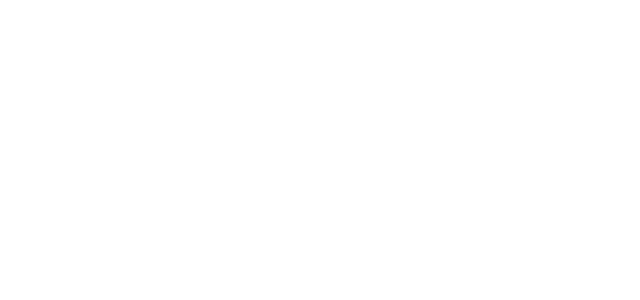
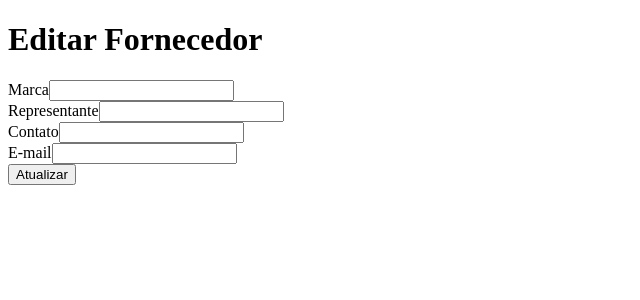
Before and after one commit to DanielScheffel/assistControl, a React (Vite) app: page /fornecedores/editar/1 in a window 1280 px wide. Before the commit this address had no page. Shown: the top 300 px of the page, without its empty margins (0-640 px from the left). Built offline with nearby package versions, Linux system fonts and the light colour scheme; no server answers.

Commit message:
Fazendo módulo de fornecedor e começando a estilizar

```diff
--- /dev/null
+++ b/src/pages/CadastroFornecedor.tsx
@@ -0,0 +1,82 @@
+import { useState } from "react";
+import { fornecedorService } from "../services/fornecedorService";
+
+export default function CadastroFornecedor() {
+  const [marca, setMarca] = useState("");
+  const [representante, setRepresentante] = useState("");
+  const [contato, setContato] = useState("");
+  const [email, setEmail] = useState("");
+  const [loading, setLoading] = useState(false);
+
+  async function handleSubmit(e: React.FormEvent) {
+    e.preventDefault();
+
+    try {
+      setLoading(true);
+
+      await fornecedorService.cadastrar({
+        marca,
+        representante,
+        contato,
+        email,
+      });
+
+      alert("Fornecedor cadastrado com sucesso!");
+
+      setMarca("");
+      setRepresentante("");
+      setContato("");
+      setEmail("");
+    } catch (error) {
+      console.error(error);
+      alert("Erro ao cadastrar fornecedor.");
+    } finally {
+      setLoading(false);
+    }
+  }
+
+  return (
+    <div>
+      <h1>Novo Fornecedor</h1>
+
+      <form onSubmit={handleSubmit}>
+        <div>
+          <label>Marca</label>
+          <input
+            value={marca}
+            onChange={(e) => setMarca(e.target.value)}
+          />
+        </div>
+
+        <div>
+          <label>Representante</label>
+          <input
+            value={representante}
+            onChange={(e) => setRepresentante(e.target.value)}
+          />
+        </div>
+
+        <div>
+          <label>Contato</label>
+          <input
+            value={contato}
+            onChange={(e) => setContato(e.target.value)}
+          />
+        </div>
+
+        <div>
+          <label>E-mail</label>
+          <input
+            type="email"
+            value={email}
+            onChange={(e) => setEmail(e.target.value)}
+          />
+        </div>
+
+        <button type="submit" disabled={loading}>
+          {loading ? "Salvando..." : "Cadastrar"}
+        </button>
+      </form>
+    </div>
+  );
+}
--- /dev/null
+++ b/src/pages/EditarFornecedor.tsx
@@ -0,0 +1,101 @@
+import { useEffect, useState } from "react";
+import { useNavigate, useParams } from "react-router-dom";
+import { fornecedorService } from "../services/fornecedorService";
+
+export default function EditarFornecedor() {
+  const { id } = useParams();
+  const navigate = useNavigate();
+
+  const [marca, setMarca] = useState("");
+  const [representante, setRepresentante] = useState("");
+  const [contato, setContato] = useState("");
+  const [email, setEmail] = useState("");
+  const [loading, setLoading] = useState(false);
+
+  useEffect(() => {
+    async function carregarFornecedor() {
+      try {
+        const response = await fornecedorService.buscarPorId(Number(id));
+
+        setMarca(response.data.marca);
+        setRepresentante(response.data.representante);
+        setContato(response.data.contato);
+        setEmail(response.data.email);
+      } catch (error) {
+        console.error(error);
+        alert("Erro ao carregar fornecedor.");
+      }
+    }
+
+    carregarFornecedor();
+  }, [id]);
+
+  async function handleSubmit(e: React.FormEvent) {
+    e.preventDefault();
+
+    try {
+      setLoading(true);
+
+      await fornecedorService.atualizar(Number(id), {
+        marca,
+        representante,
+        contato,
+        email,
+      });
+
+      alert("Fornecedor atualizado com sucesso!");
+
+      navigate("/fornecedores");
+    } catch (error) {
+      console.error(error);
+      alert("Erro ao atualizar fornecedor.");
+    } finally {
+      setLoading(false);
+    }
+  }
+
+  return (
+    <div>
+      <h1>Editar Fornecedor</h1>
+
+      <form onSubmit={handleSubmit}>
+        <div>
+          <label>Marca</label>
+          <input
+            value={marca}
+            onChange={(e) => setMarca(e.target.value)}
+          />
+        </div>
+
+        <div>
+          <label>Representante</label>
+          <input
+            value={representante}
+            onChange={(e) => setRepresentante(e.target.value)}
+          />
+        </div>
+
+        <div>
+          <label>Contato</label>
+          <input
+            value={contato}
+            onChange={(e) => setContato(e.target.value)}
+          />
+        </div>
+
+        <div>
+          <label>E-mail</label>
+          <input
+            type="email"
+            value={email}
+            onChange={(e) => setEmail(e.target.value)}
+          />
+        </div>
+
+        <button type="submit" disabled={loading}>
+          {loading ? "Salvando..." : "Atualizar"}
+        </button>
+      </form>
+    </div>
+  );
+}
--- /dev/null
+++ b/src/pages/Fornecedores.tsx
@@ -0,0 +1,106 @@
+import { useEffect, useState } from "react";
+import { fornecedorService } from "../services/fornecedorService";
+import type { Fornecedor } from "../types/Fornecedor";
+import { Link } from "react-router-dom";
+import axios from "axios";
+
+export default function Fornecedores() {
+  const [fornecedores, setFornecedores] = useState<Fornecedor[]>([]);
+  const [loading, setLoading] = useState(true);
+
+
+
+  useEffect(() => {
+    async function carregarFornecedores() {
+      try {
+        const response = await fornecedorService.listar();
+        setFornecedores(response.data);
+      } catch (error) {
+        console.error("Erro ao carregar fornecedores:", error);
+      } finally {
+        setLoading(false);
+      }
+    }
+
+    carregarFornecedores();
+  }, []);
+
+  if (loading) {
+    return <h2>Carregando fornecedores...</h2>;
+  }
+
+  async function excluirFornecedor(id: number) {
+    const confirmar = window.confirm(
+        "Deseja realmente excluir este fornecedor?"
+    );
+
+    if (!confirmar) return;
+
+    try {
+        await fornecedorService.deletar(id);
+
+        setFornecedores((fornecedoresAtuais) =>
+        fornecedoresAtuais.filter(
+            (fornecedor) => fornecedor.id_fornecedor !== id
+        )
+        );
+
+        alert("Fornecedor excluído com sucesso!");
+    } catch (error) {
+  if (axios.isAxiosError(error)) {
+    const mensagem = error.response?.data?.message;
+
+    if (
+      mensagem?.includes("fk_produto_fornecedor")
+    ) {
+      alert(
+        "Este fornecedor possui produtos cadastrados e não pode ser excluído."
+      );
+      return;
+    }
+  }
+
+  alert("Erro ao excluir fornecedor.");
+}
+    }
+
+  return (
+    <div>
+      <h1>Fornecedores</h1>
+
+      <table>
+        <thead>
+          <tr>
+            <th>ID</th>
+            <th>Marca</th>
+            <th>Representante</th>
+            <th>Contato</th>
+            <th>E-mail</th>
+            <th>Ações</th>
+          </tr>
+        </thead>
+
+        <tbody>
+          {fornecedores.map((fornecedor) => (
+            <tr key={fornecedor.id_fornecedor}>
+              <td>{fornecedor.id_fornecedor}</td>
+              <td>{fornecedor.marca}</td>
+              <td>{fornecedor.representante}</td>
+              <td>{fornecedor.contato}</td>
+              <td>{fornecedor.email}</td>
+              <td>
+                <Link to={`/fornecedores/editar/${fornecedor.id_fornecedor}`}>
+                    Editar
+                </Link>
+
+                <button onClick={() => excluirFornecedor(fornecedor.id_fornecedor)}>
+                    Excluir
+                </button>
+              </td>
+            </tr>
+          ))}
+        </tbody>
+      </table>
+    </div>
+  );
+}
--- a/src/pages/Usuarios.tsx
+++ b/src/pages/Usuarios.tsx
@@ -28,6 +28,27 @@
             } catch (error) {
                 console.error(error);
                 alert("Erro ao excluir usuário");
+            }
+        }
+
+        async function alterarStatus(id: number, statusAtual: string) {
+            const novoStatus = statusAtual === "Ativo" ? "Inativo" : "Ativo";
+
+            try {
+                await usuarioService.alterarStatus(id, novoStatus);
+
+                setUsuarios((usuariosAtuais) =>
+                usuariosAtuais.map((usuario) =>
+                    usuario.id_usuario === id
+                    ? { ...usuario, status: novoStatus}
+                    : usuario
+                )
+            );
+
+            alert("Status atualizado com sucesso!")
+            } catch (error) {
+                console.error(error);
+                alert("Erro ao alterar status.")
             }
         }
 
@@ -80,6 +101,15 @@
                                 </Link>
 
                                 <button onClick={() => excluirUsuario(usuario.id_usuario)}>Excluir</button>
+
+                                <button onClick={() =>
+                                    alterarStatus(
+                                        usuario.id_usuario,
+                                        usuario.status
+                                    )
+                                }>
+                                    {usuario.status === "Ativo" ? "Inativo" : "Ativo"}
+                                </button>
                             </td>
                         </tr>
                     ))}
--- a/src/routes/AppRoutes.tsx
+++ b/src/routes/AppRoutes.tsx
@@ -5,6 +5,9 @@
 import Usuarios from "../pages/Usuarios";
 import CadastroUsuario from "../pages/CadastroUsuario";
 import EditarUsuario from "../pages/EditarUsuario";
+import Fornecedores from "../pages/Fornecedores";
+import CadastroFornecedor from "../pages/CadastroFornecedor";
+import EditarFornecedor from "../pages/EditarFornecedor";
 
 export default function AppRoutes() {
     return (
@@ -16,6 +19,10 @@
                 <Route path="/usuarios/novo" element={<CadastroUsuario />} />
                 <Route path="/usuarios/editar/:id" element={<EditarUsuario />} />
 
+                <Route path="/fornecedores" element={<Fornecedores />} />
+                <Route path="/fornecedores/novo" element={<CadastroFornecedor />} />
+                <Route path="/fornecedores/editar/:id" element={<EditarFornecedor />} />
+
                 <Route path="/assistencia/novo" element={<CadastroAssistencia />} />
             </Routes>
         </BrowserRouter>
--- /dev/null
+++ b/src/services/fornecedorService.ts
@@ -0,0 +1,37 @@
+import { api } from "./api"
+import type { Fornecedor } from "../types/Fornecedor"
+
+interface NovoFornecedor {
+    marca: string;
+    representante: string;
+    contato: string;
+    email: string;
+}
+
+export const fornecedorService = {
+    listar() {
+        return api.get<Fornecedor[]>("/fornecedor/fornecedores");
+    },
+
+    cadastrar(data: NovoFornecedor) {
+        return api.post("/fornecedor/novo-fornecedor", data);
+    },
+
+    buscarPorId(id: number) {
+        return api.get<Fornecedor>(`/fornecedor/${id}`);
+    },
+
+    atualizar(id: number, data: {
+        marca?: string;
+        representante?: string;
+        contato?: string;
+        email?: string;
+    }
+    ) {
+        return api.put(`/fornecedor/atualizar-fornecedor/${id}`, data);
+    },
+
+    deletar(id: number) {
+        return api.delete(`/fornecedor/deletar-fornecedor/${id}`)
+    }
+}
--- /dev/null
+++ b/src/types/Fornecedor.ts
@@ -0,0 +1,7 @@
+export interface Fornecedor {
+    id_fornecedor: number;
+    marca: string;
+    representante: string;
+    contato: string;
+    email: string;
+}
```
